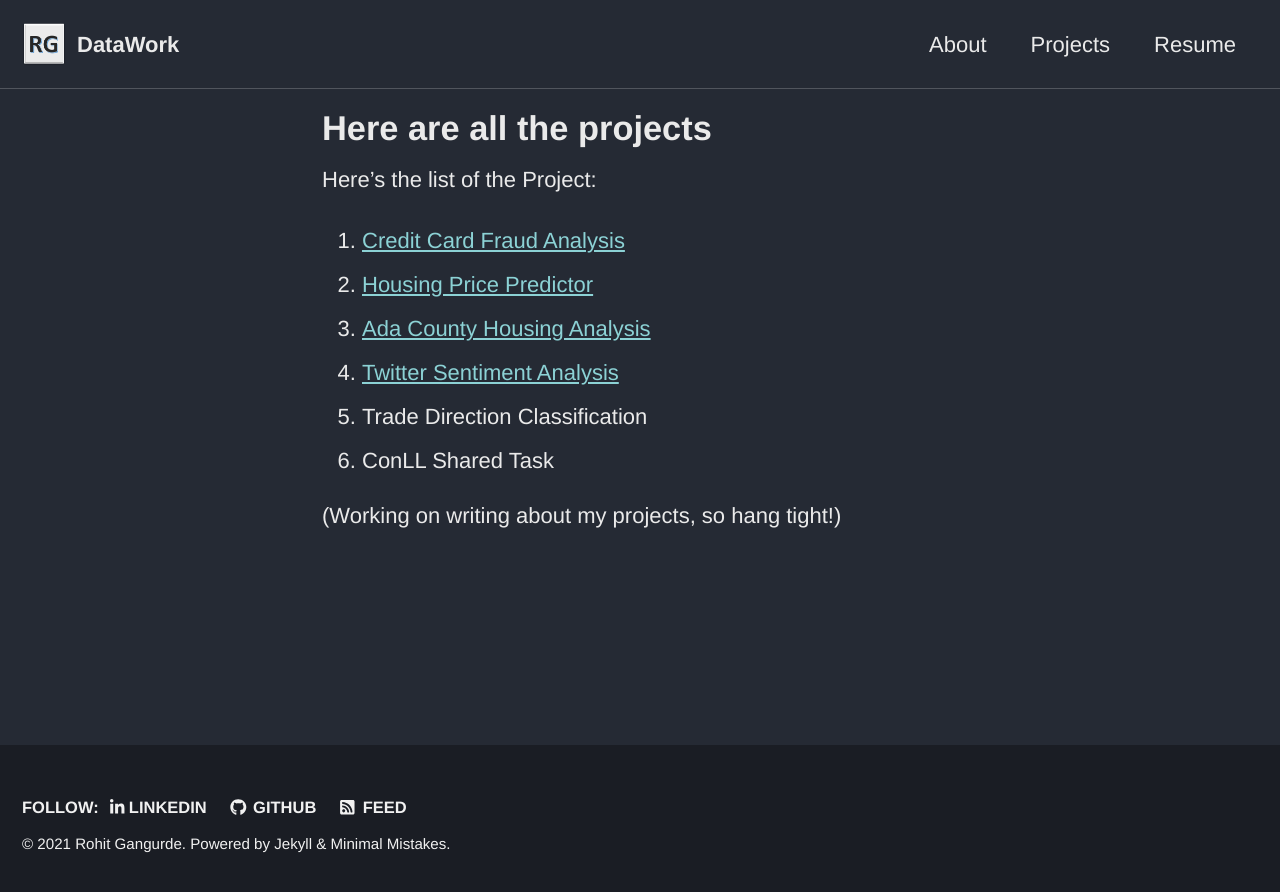
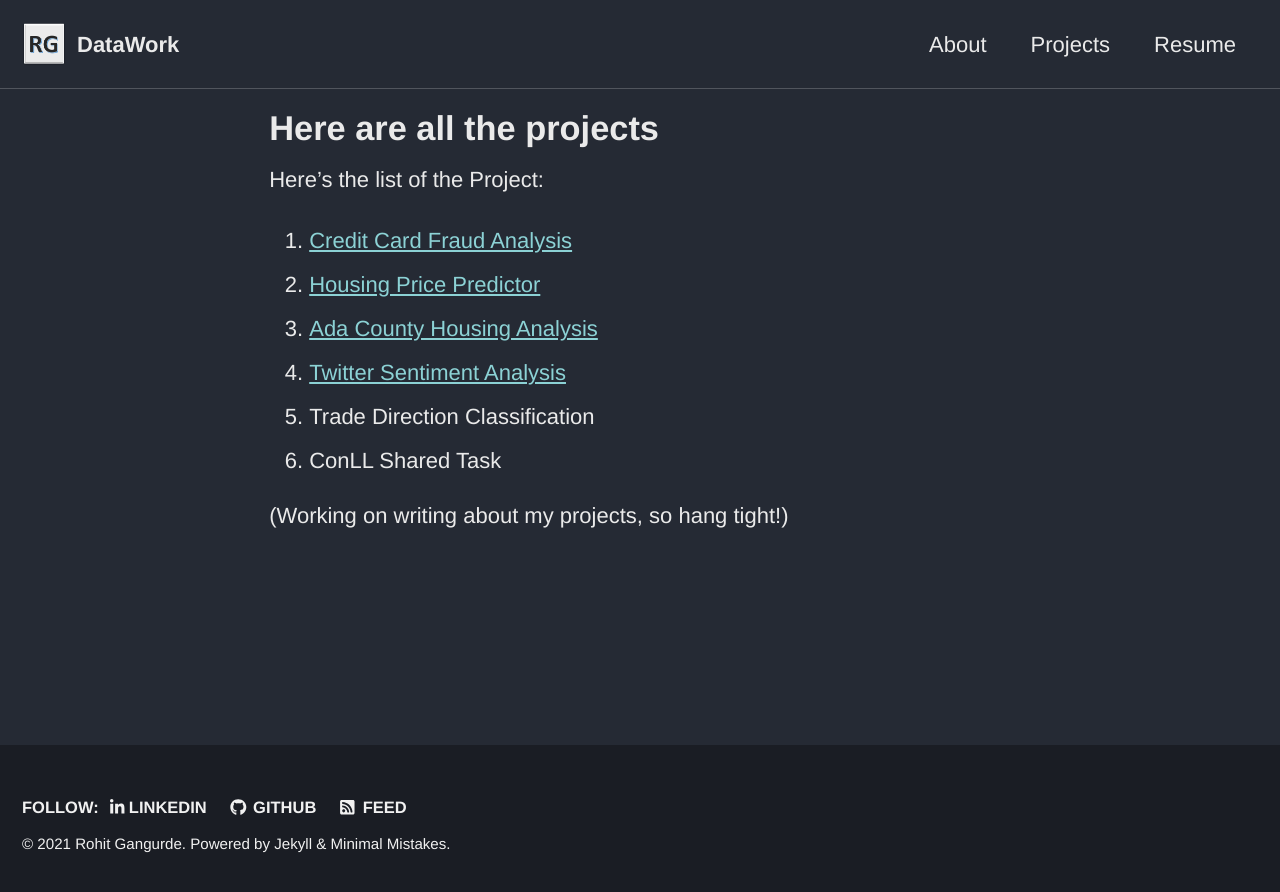
Before and after one commit to rohitgang/rohitgang.github.io, a Jekyll site: the page built from _pages/Projects.md, in a window 1280 px wide. Shown: the top 892 px of the page. Built offline with Jekyll 4.4.1, drawn with Linux system fonts in a browser that asks for light colours; cached includes are drawn as plain includes; nearby versions of some CDN libraries.

Commit message:
Update _page.scss

```diff
--- a/_sass/minimal-mistakes/_page.scss
+++ b/_sass/minimal-mistakes/_page.scss
@@ -22,12 +22,12 @@
 .page {
   @include breakpoint($large) {
     float: right;
-    width: calc(100% - #{$right-sidebar-width-narrow});
+    width: calc(100% - 20%); // #{$right-sidebar-width-narrow});
     padding-right: $right-sidebar-width-narrow;
   }
 
   @include breakpoint($x-large) {
-    width: calc(100% - #{$right-sidebar-width});
+    width: calc(100% - 20%); /*#{$right-sidebar-width});*/
     padding-right: $right-sidebar-width;
   }
 
```
